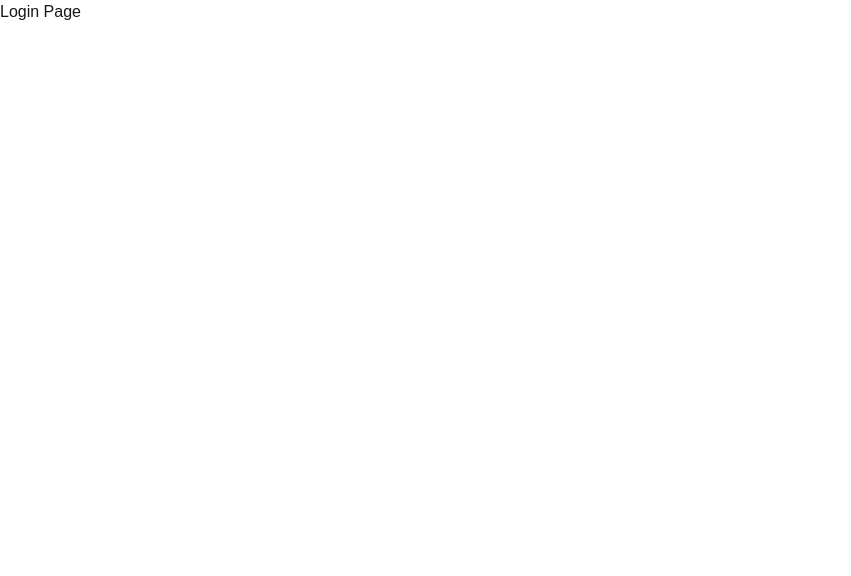
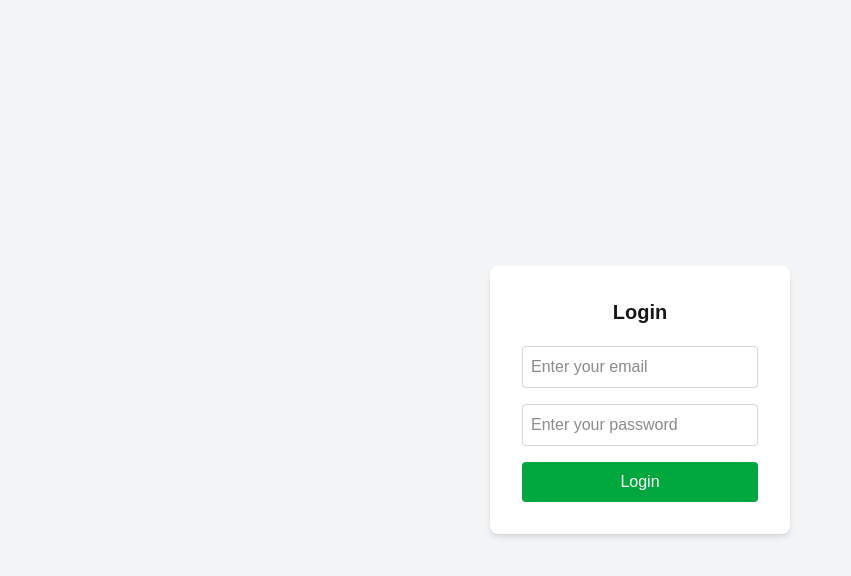
Before and after one commit to krantipariyar574388-netizen/E-commerce_client, a Next.js app: page /login in a window 1280 px wide. Shown: the top 576 px of the page, without its empty margins (0-851 px from the left). Built offline with nearby package versions, Linux system fonts and the light colour scheme.

Commit message:
feat: add login page with email and password form

```diff
--- a/app/(auth)/login/page.tsx
+++ b/app/(auth)/login/page.tsx
@@ -7,10 +7,35 @@ export const metadata: Metadata = {
 
 const LoginPage = () => {
   return (
-    <div>
-      <h1>Login Page</h1>
-      </div>
-  )
-}
+    <div className="flex justify-center items-center min-h-screen bg-gray-100">
+      <form className="bg-white p-8 rounded-lg shadow-md w-75">
+        <h1 className="text-center mb-5 text-xl font-semibold">Login</h1>
 
-export default LoginPage
+        <input
+          className="w-full px-2 py-2 mb-4 rounded border border-gray-300 outline-none focus-border-gray-500 box-border"
+          type="email"
+          id="email"
+          placeholder="Enter your email"
+          required
+        />
+
+        <input
+          className="w-full px-2 py-2 mb-4 rounded border border-gray-300 outline-none focus:border-gray-500 box-border"
+          type="password"
+          id="password"
+          placeholder="Enter your password"
+          required
+        />
+
+        <button
+          className="w-full py-2 bg-green-600 text-white rounded cursor-pointer text-base hover:bg-green-700 transition-colors"
+          type="submit"
+        >
+          Login
+        </button>
+      </form>
+    </div>
+  );
+};
+
+export default LoginPage;
```
